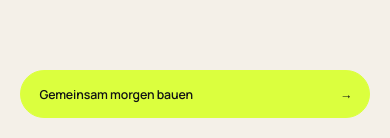
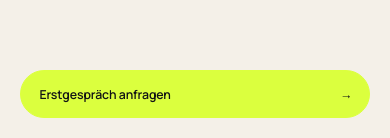
Before and after one commit to ravoeee-droid/MPP-Repo, a Next.js app: page /kontakt in a window 390 px wide. Both pictures are taken after a click on the button "Menü öffnen". Shown: the part 706-844 px from the top of the page. Built offline with nearby package versions, Linux system fonts and the light colour scheme.

Commit message:
Align mobile CTA with CRO path

```diff
--- a/components/mpp/mobile-nav.tsx
+++ b/components/mpp/mobile-nav.tsx
@@ -63,10 +63,10 @@ export function MobileNav() {
 
           <Link
             className="button button--primary mobile-nav-panel__cta"
-            href="/#contact"
+            href="/kontakt"
             onClick={() => setOpen(false)}
           >
-            Gemeinsam morgen bauen <span aria-hidden="true">→</span>
+            Erstgespräch anfragen <span aria-hidden="true">→</span>
           </Link>
         </div>
       </div>
```
